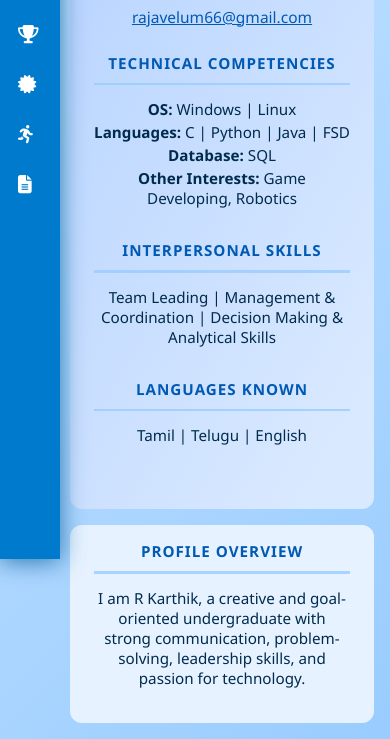
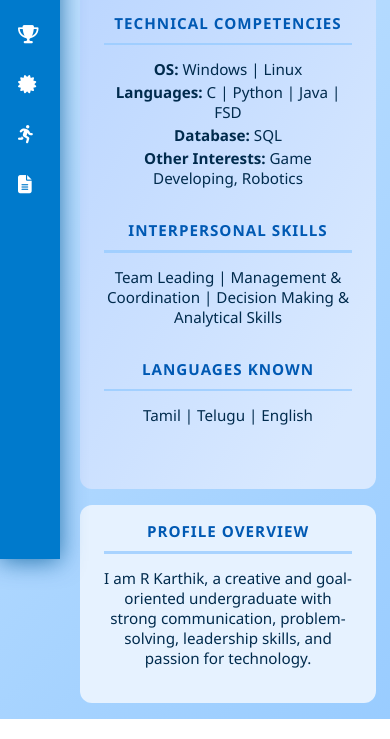
Before and after one commit to Karthik-R0/Portfolio, a plain HTML site: page index.html in a window 390 px wide. Shown: the part 285-1024 px from the top of the page. Drawn offline with Linux system fonts and the light colour scheme.

Commit message:
Update resume.css

```diff
--- a/resume.css
+++ b/resume.css
@@ -349,7 +349,7 @@ a:hover {
 
 @media (max-width: 899px) {
   body {
-    margin-left: 10px !important;
+    margin-left: 20px !important;
     height: auto;
     overflow-y: visible;
     padding-top: 1px;
@@ -384,7 +384,7 @@ a:hover {
   .top-container {
     width: calc(100% - var(--sidebar-collapsed-width));
     margin-left: var(--sidebar-collapsed-width);
-    margin-top: 60px; /* space below fixed hamburger */
+    margin-top: 20px;
   }
 
   .bottom-container {
```
